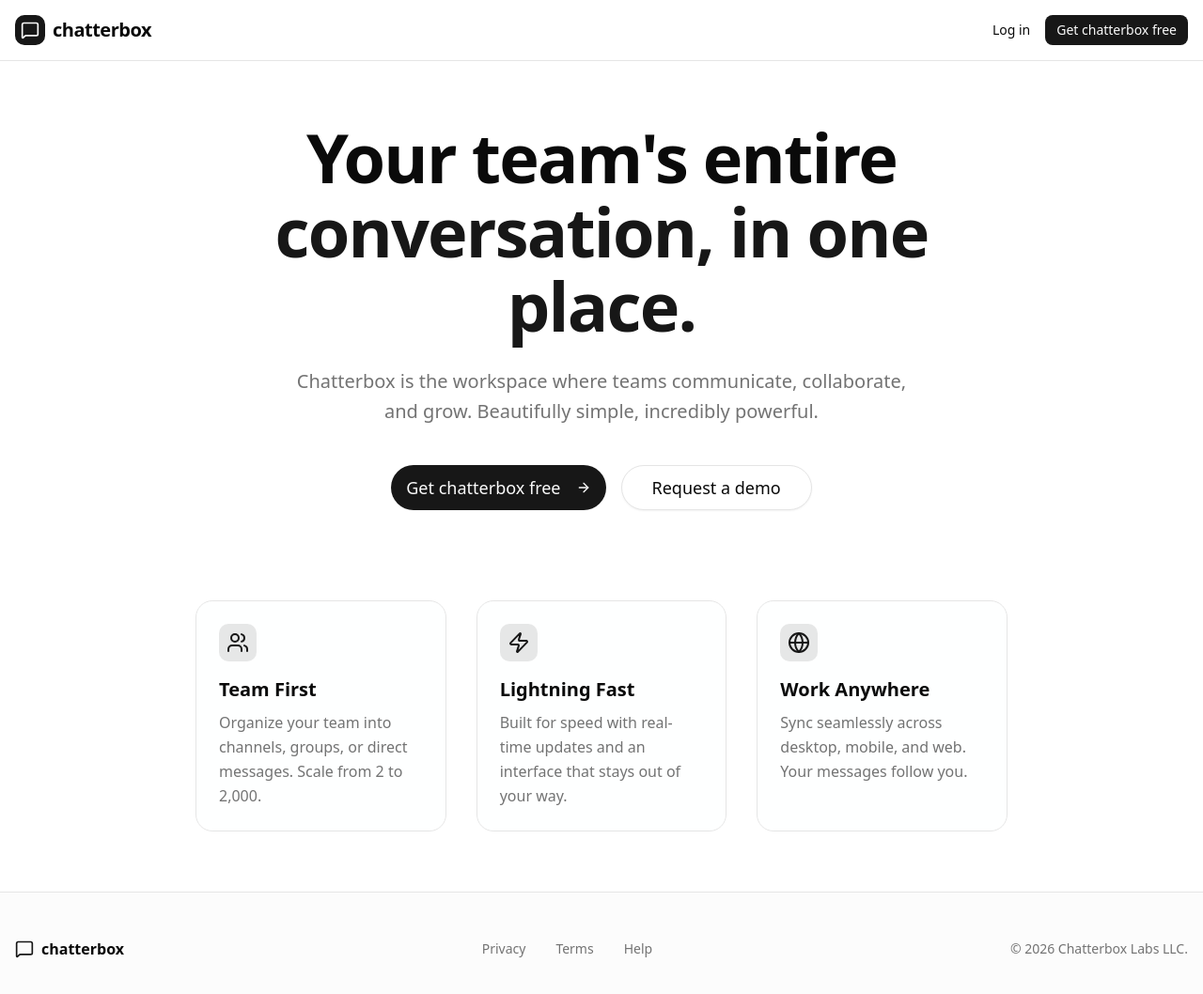
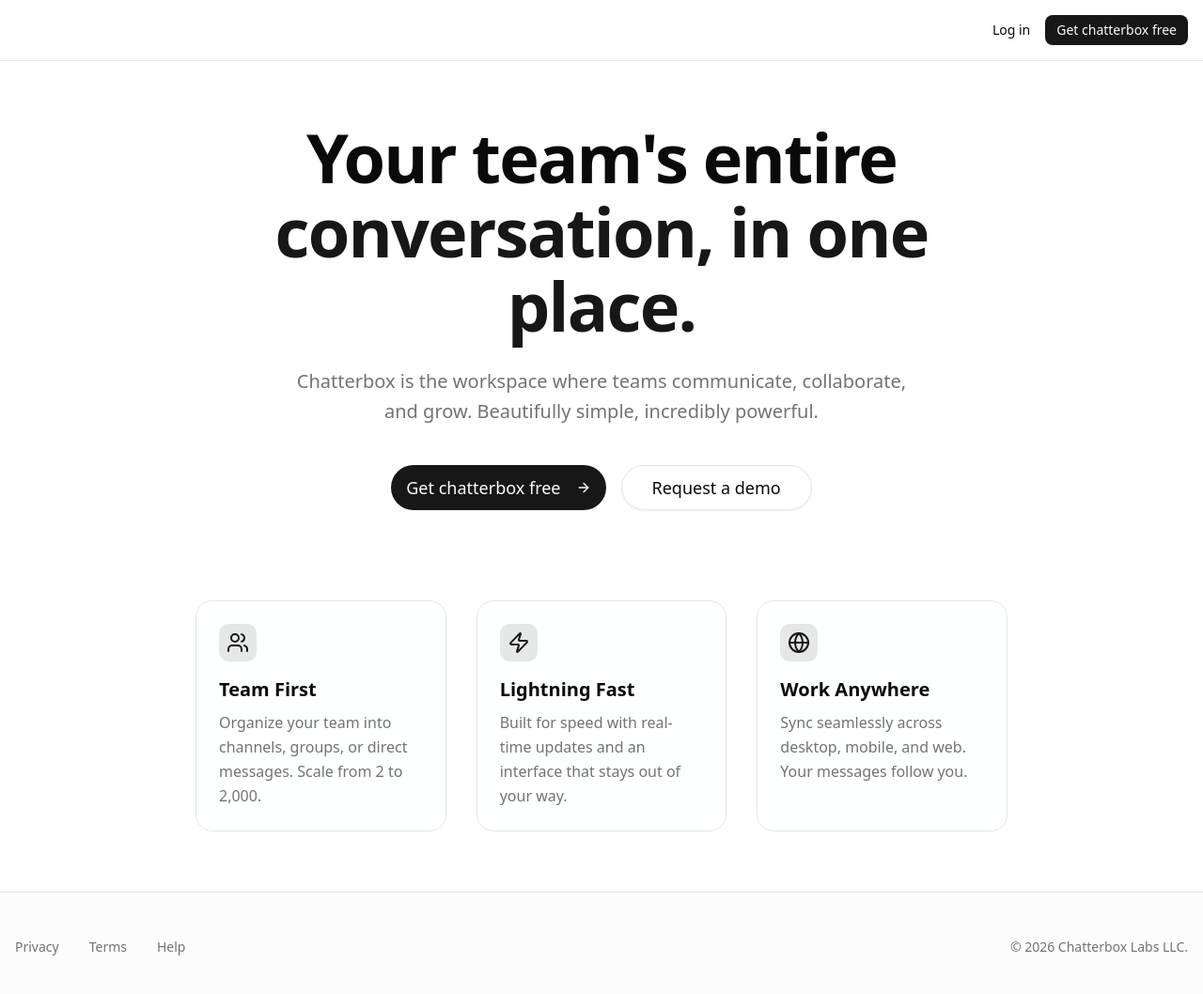
Before and after one commit to Chatterbox-Labs-LLC/chatterbox, a Next.js app: page / in a window 1280 px wide. Shown: the top 1058 px of the page at 94% size. Built offline with nearby package versions, Linux system fonts and the light colour scheme.

Commit message:
style: remove logo svg and span elements as requested

```diff
--- a/src/app/chat/page.tsx
+++ b/src/app/chat/page.tsx
@@ -38,9 +38,6 @@
     <div className="flex h-screen bg-background text-foreground overflow-hidden">
       {/* Sidebar - Workspaces */}
       <div className="w-[72px] bg-muted/50 border-r flex flex-col items-center py-4 gap-4 overflow-y-auto">
-        <div className="w-12 h-12 bg-primary rounded-2xl flex items-center justify-center text-primary-foreground cursor-pointer hover:rounded-xl transition-all">
-          <MessageSquare className="w-6 h-6" />
-        </div>
         <Separator className="w-8" />
         <div className="w-12 h-12 bg-muted rounded-[24px] flex items-center justify-center hover:bg-primary/20 hover:rounded-xl transition-all cursor-pointer">
           <Plus className="w-6 h-6 text-primary" />
--- a/src/app/onboarding/page.tsx
+++ b/src/app/onboarding/page.tsx
@@ -16,13 +16,6 @@
 
   return (
     <div className="min-h-screen bg-background flex flex-col items-center justify-center p-4">
-      <div className="mb-8 flex items-center gap-2">
-        <Link href="/" className="flex items-center gap-2">
-          <MessageSquare className="w-6 h-6 text-primary" />
-          <span className="text-xl font-bold tracking-tight">chatterbox</span>
-        </Link>
-      </div>
-
       <div className="w-full max-w-[450px]">
         {step === 'signup' && (
           <Card className="border-none shadow-none bg-transparent">
@@ -168,9 +161,6 @@
 
         {step === 'complete' && (
           <div className="text-center space-y-6">
-            <div className="w-20 h-20 bg-primary/10 rounded-full flex items-center justify-center mx-auto mb-4">
-              <MessageSquare className="w-10 h-10 text-primary" />
-            </div>
             <h1 className="text-4xl font-bold tracking-tight">Welcome to chatterbox, {fullName.split(' ')[0]}!</h1>
             <p className="text-muted-foreground text-lg">
               Your workspace <strong>{workspaceName}</strong> is ready.
--- a/src/app/page.tsx
+++ b/src/app/page.tsx
@@ -9,13 +9,7 @@
     <div className="flex flex-col min-h-screen bg-background text-foreground selection:bg-primary/10">
       {/* Navigation */}
       <nav className="fixed top-0 w-full z-50 bg-background/80 backdrop-blur-md border-b">
-        <div className="container mx-auto px-4 h-16 flex items-center justify-between">
-          <div className="flex items-center gap-2">
-            <div className="bg-primary p-1.5 rounded-lg">
-              <MessageSquare className="w-5 h-5 text-primary-foreground" />
-            </div>
-            <span className="text-xl font-bold tracking-tight">chatterbox</span>
-          </div>
+        <div className="container mx-auto px-4 h-16 flex items-center justify-end">
           <div className="flex items-center gap-4">
             <Link href="/login" className="text-sm font-medium hover:text-primary transition-colors">
               Log in
@@ -85,10 +79,6 @@
       {/* Footer */}
       <footer className="border-t py-12 bg-muted/30">
         <div className="container mx-auto px-4 flex flex-col md:flex-row justify-between items-center gap-8">
-          <div className="flex items-center gap-2">
-            <MessageSquare className="w-5 h-5 text-primary" />
-            <span className="font-bold">chatterbox</span>
-          </div>
           <div className="flex gap-8 text-sm text-muted-foreground">
             <a href="#" className="hover:text-primary transition-colors">Privacy</a>
             <a href="#" className="hover:text-primary transition-colors">Terms</a>
```
